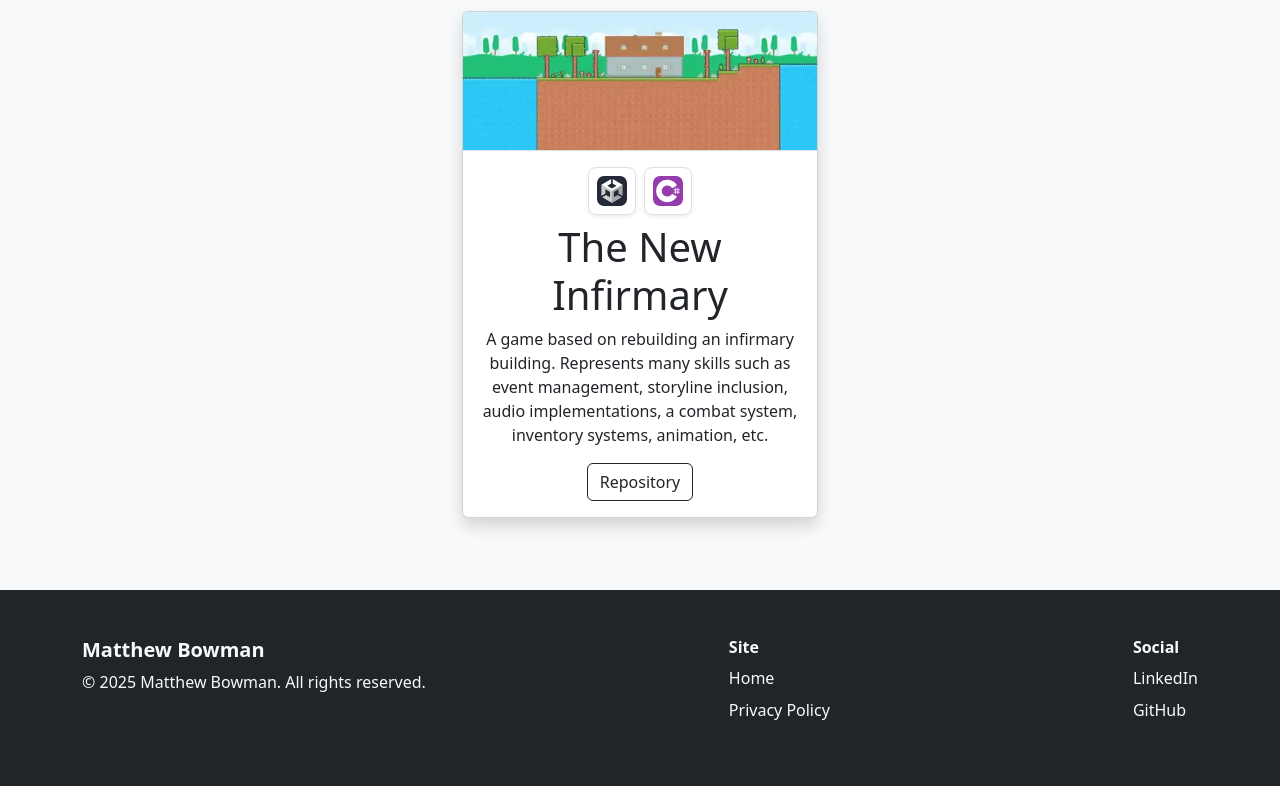
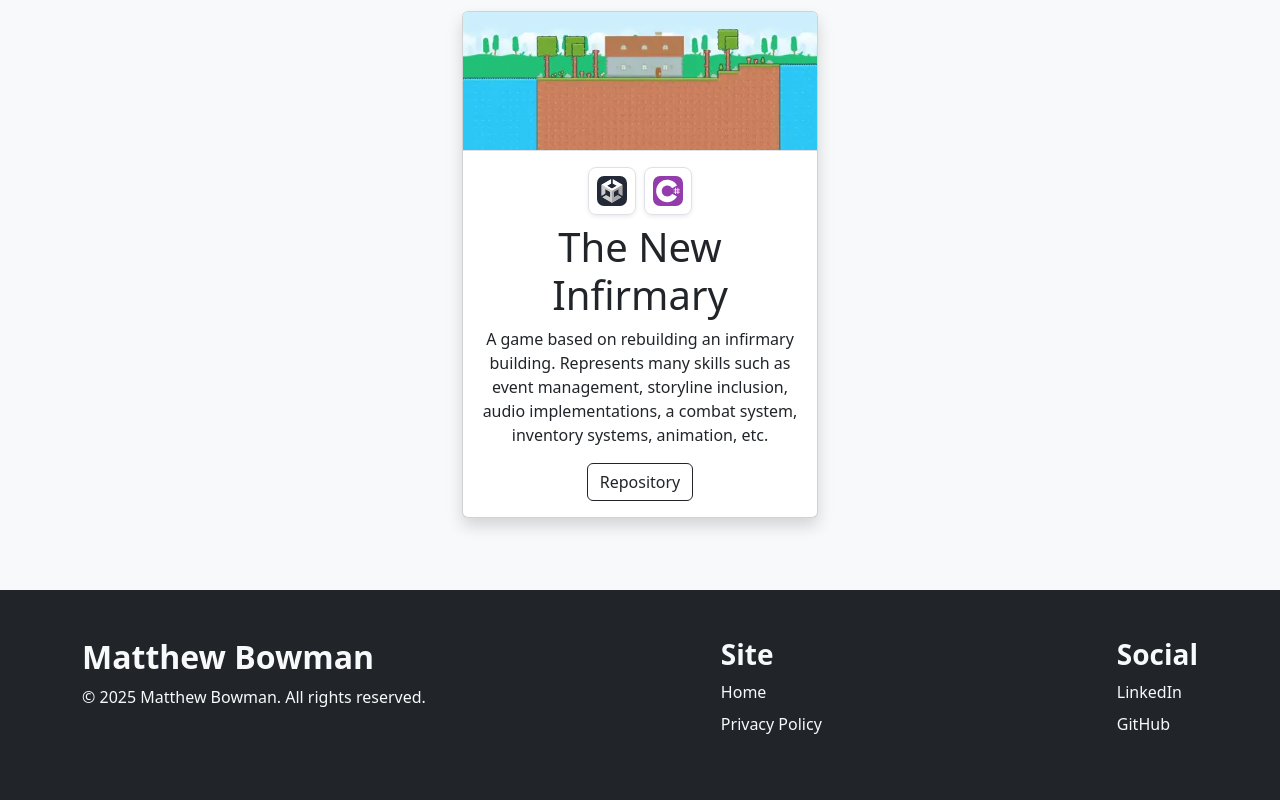
Before and after one commit to Matthew-Bowman/Portfolio-React, a React (Vite) app: page / in a window 1280 px wide. Shown: the part 4273-5073 px from the top of the page. Built offline with nearby package versions, Linux system fonts and the light colour scheme.

Commit message:
Fixed: Footer Heading Hierarchy for Accessibility

```diff
--- a/src/components/Footer/Footer.tsx
+++ b/src/components/Footer/Footer.tsx
@@ -9,13 +9,13 @@ const Footer: React.FC = () => {
             <Container>
                 <Row className="justify-content-between align-items-start">
                     <Col md="auto" className="mb-4 mb-md-0 text-center text-md-start">
-                        <h5 className="fw-bold">Matthew Bowman</h5>
+                        <h2 className="fw-bold">Matthew Bowman</h2>
                         <p className="mb-0">© {new Date().getFullYear()} Matthew Bowman. All rights reserved.</p>
                     </Col>
 
                     {footerCategories.map(({ title, links }) => (
                         <Col key={title} xs={6} md="auto" className="mb-4 mb-md-0">
-                            <h6 className="fw-semibold">{title}</h6>
+                            <h3 className="fw-semibold">{title}</h3>
                             <ul className="list-unstyled">
                                 {links.map(({ label, path, external }) => (
                                     <li key={path} className="mb-2">
```
